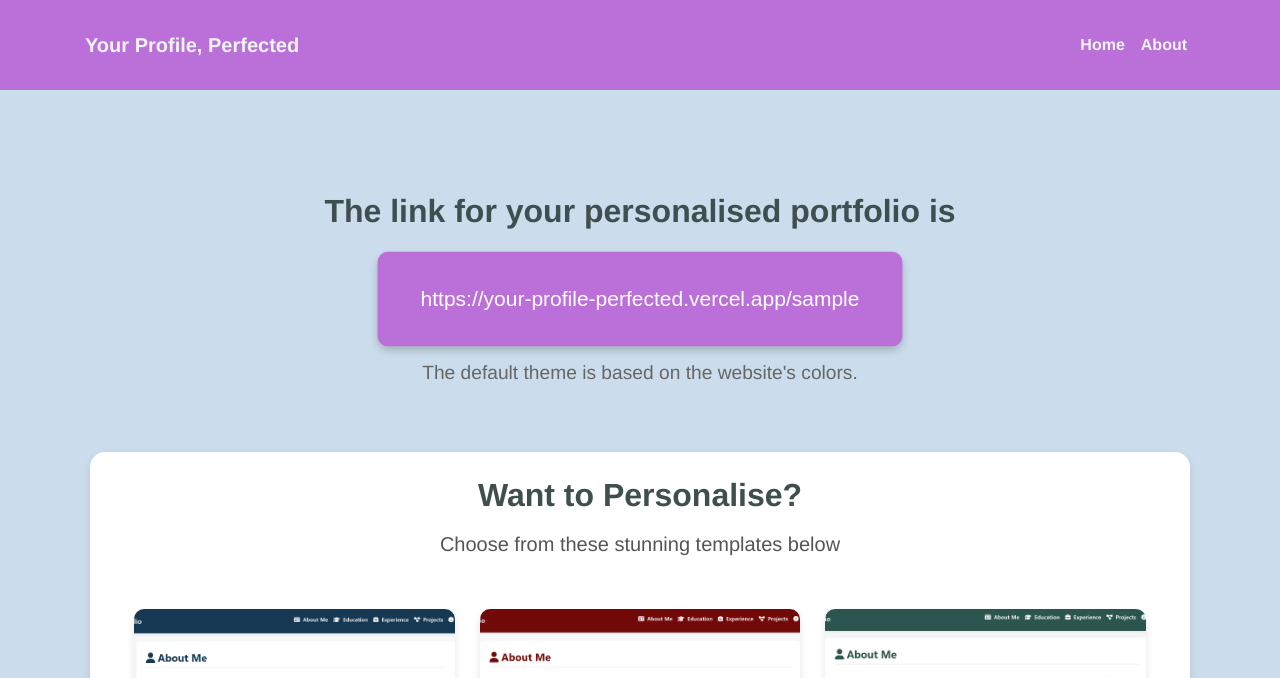
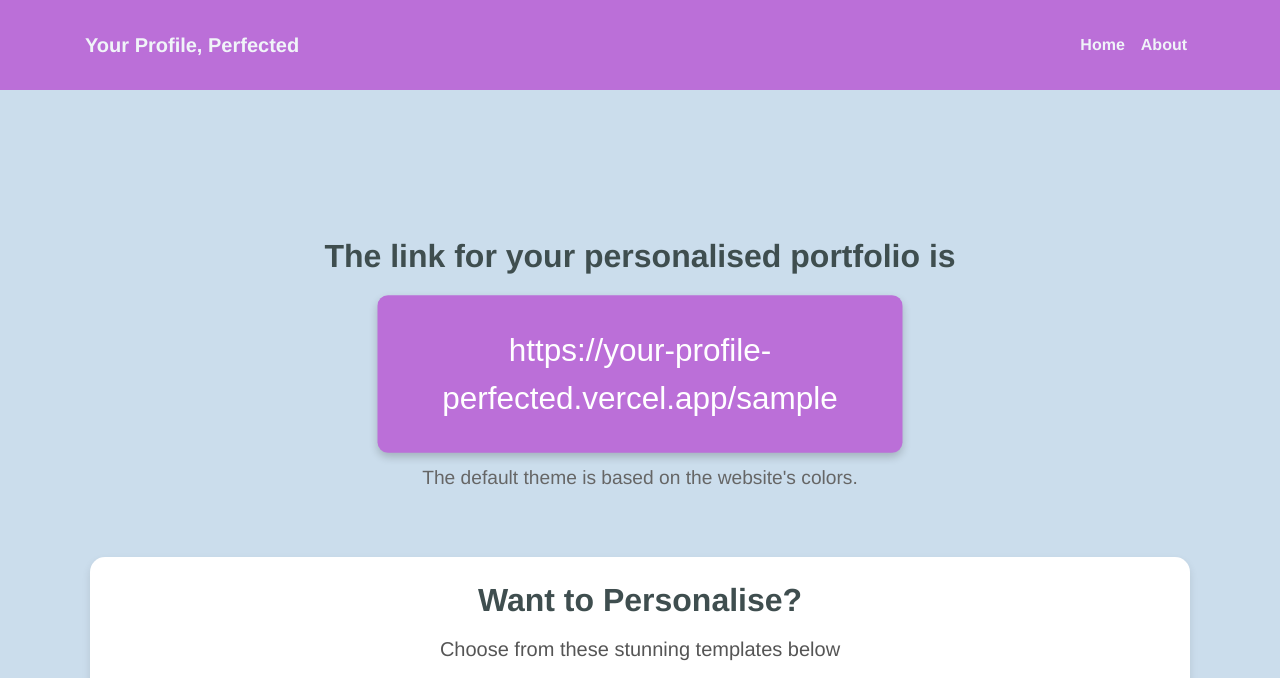
Before and after one commit to kitzy02/YourProfilePerfected, a website: page generateportfolio.html in a window 1280 px wide. Shown: the top 678 px of the page. Drawn offline with nearby package versions, Linux system fonts and the light colour scheme; sample sign-in values are in the browser's storage.

Commit message:
adjusted padding

```diff
--- a/generateportfolio.html
+++ b/generateportfolio.html
@@ -174,7 +174,7 @@
         }
 
         .page-container {
-            padding-top: 500px; /* Removed padding since we have a dedicated top section */
+            padding-top: 650px; /* Removed padding since we have a dedicated top section */
             text-align: center;
             margin: 0 auto;
         }
@@ -457,7 +457,7 @@
                 document.getElementById("personalizedLink").innerHTML =
                 `<div class="option-card animated-link">
                     <a href="click.html?user=${username}" target="_blank"
-   style="color: white; font-size: 20px; font-family: 'Clarkson', sans-serif; text-decoration: none;">
+   style="color: white; font-size: 30px; font-family: 'Clarkson', sans-serif; text-decoration: none;">
     https://your-profile-perfected.vercel.app/${username}
 </a>
 
```
